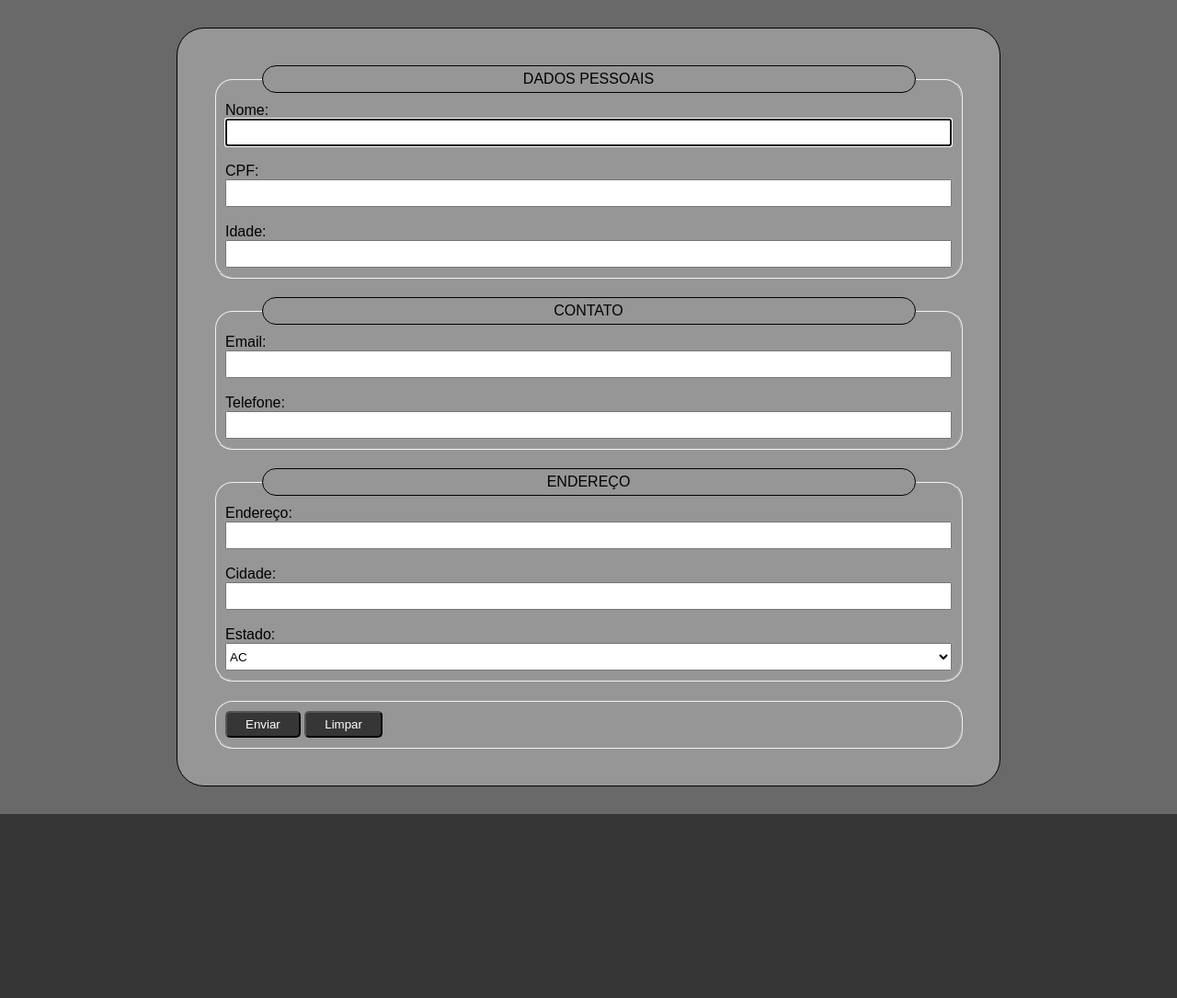
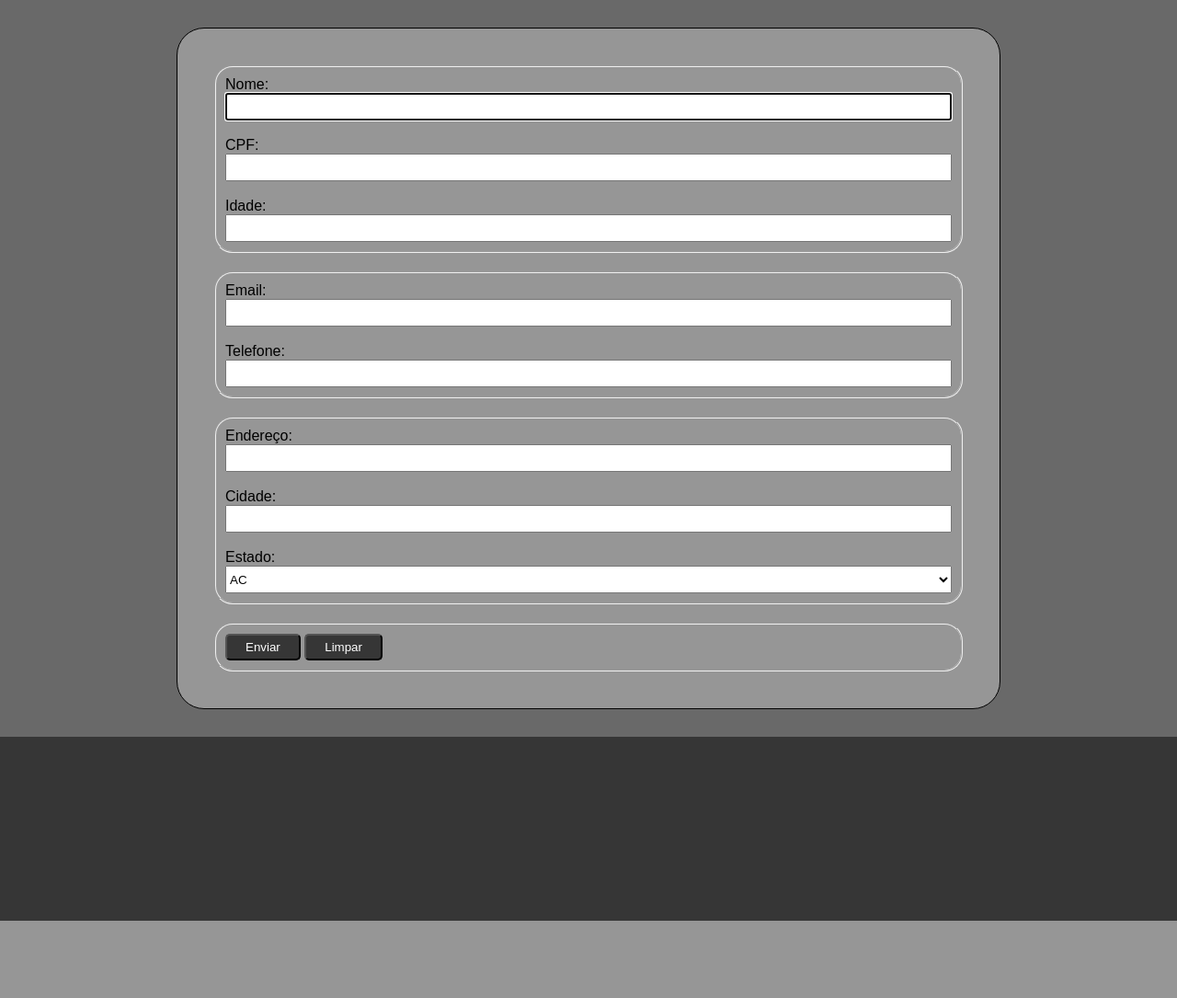
Before and after one commit to ivelcorvo/Cadastro_Em_Sessao, a PHP site: page /cadastro.php in a window 1280 px wide. Shown: the part 32-1117 px from the top of the page at 92% size. After the commit the page ends 1033 px from the top, so only its background shows below. Run offline with PHP 8.4, Linux system fonts and the light colour scheme.

Commit message:
várias melhorias

```diff
--- a/_css/cadastro_estilo.css
+++ /dev/null
@@ -1,52 +0,0 @@
-/*===================================================================================*/
- /* |  CADASTRO |*/
-
-fieldset{
-	margin: 20px;
-	border-radius: 20px;
-	-webkit-border-radius: 20px;
-	-moz-border-radius: 20px;
-	padding: 10px;
-}
-
-fieldset legend{
-	width: 90%;
-	text-align: center;
-	border: 1px solid #000000;
-	border-radius: 30px;
-	-webkit-border-radius: 30px;
-	-moz-border-radius: 30px;
-	padding: 5px;
-}
-
-.campo{
-	width: 100%;
-	height: 30px;
-}
-
-/*===================================================================================*/
-/* inputs */
-
-
-/*===================================================================*/
-/*                           MEDIA QUERIE                            */
-/*===================================================================*/
-
-
-
-
-
-
-
-
-
-
-
-
-
-
-
-/*
-
-
-*/
--- a/_css/estilo.css
+++ b/_css/estilo.css
@@ -1,5 +1,3 @@
-/*=======================================================================================================================*/
-/*  | GERAL |*/
 *{
 	margin: 0;
 	padding: 0;
@@ -8,8 +6,17 @@
 	-moz-box-sizing: border-box;
 }
 
+:root{
+	--cor1: #696969;
+	--cor2: #363636;
+	--cor3: #fff;
+	--cor4: #969696; /*#B5B5B5;*/
+	--cor5: #000000;
+	--cor6: steelblue;
+}
+
 body{
-	background-color: #696969 ;
+	background-color: var(--cor1);
 	font-family: Arial;
 }
 
@@ -27,8 +34,9 @@ h1{
 	border-radius: 5px;
 	-webkit-border-radius: 5px;
 	-moz-border-radius: 5px;
-	background-color: #363636;
-	color: #fff;
+	background-color: var(--cor2);
+	color: var(--cor3);
+	cursor: pointer;
 }
 
 .btn2{
@@ -37,29 +45,31 @@ h1{
 	-webkit-border-radius: 5px;
 	-moz-border-radius: 5px;
 	padding: 5px 10px 0 ;
-	background-color: #363636;
+	background-color: var(--cor2);
 }
 
 .titulo{
 	font-size: 30px;
 }
 
-.aviso-usuario{
-	margin-left: 18px;
-}
 
-/*=======================================================================================================================*/
- /*  | CONTEINER || PRINCIPAL  ||  CADASTRO |*/
+/* =========================================== */
+/* MAIN */
  .conteiner{
 	width: 70%;
 	margin: auto;
 }
+@media only screen and (max-width: 1000px){
+	.conteiner{
+		width: 80%;
+	}
+}
 
 section.principal{
-	background-color: #969696; /*#B5B5B5;*/
-	border: 1px solid #000000;
+	background-color: var(--cor4);
 	margin-top: 30px;
 	margin-bottom: 30px;
+	border: 1px solid ;
 	border-radius: 30px;
 	-webkit-border-radius: 30px;
 	-moz-border-radius: 30px;
@@ -69,28 +79,117 @@ section.principal{
 footer{
 	width: 100%;
 	height: 200px;
-	background-color: #363636;
+	background-color: var(--cor2);
 }
 
-/*===================================================================*/
-/*                           MEDIA QUERIE                            */
-/*===================================================================*/
+/* =========================================================================================== */
+/* MENU */
+/* =========================================================================================== */
+/* ========================================= */
+/* MENU DESKTOP */
+nav{
+	height: 32px;
+	line-height: 32px;
+	border-bottom: 1px solid var(--cor5);
+	background-color: var(--cor2);
+	position: relative;
+}
 
+ul.menu{
+	width: 100%;
+	padding: 0 10px 0;
+	list-style-type: none;
+	display: flex;
+}
+ul.menu li{
+	text-align: left;
+}
+ul.menu li a{
+	padding: 0px 20px 0px;
+	color: var(--cor6);
+	text-decoration: none;
+	display: block;
+}
+ul.menu li a:hover{
+	background-color: rgba(0,0,0,0.1);
+}
+
+/* ========================================= */
+/* MENU MOBILE */
+.lbl-menu, ul.menu-movel, #check{
+	display: none;
+}
+.lbl-menu{
+	width: 50px;
+	font-size: 30px;
+	padding-left: 15px;
+	color: var(--cor3);
+	cursor: pointer;
+}
+ul.menu-movel{
+	width: 35%;
+	margin-top: -200px;
+	background-color: var(--cor2);
+}
+ul.menu-movel li{
+	text-align: center;
+	width: 100%;
+	border-bottom: 1px solid var(--cor5);
+}
+ul.menu-movel li a{
+	display: block;
+	text-decoration: none;
+	color: var(--cor6);
+}
+ul.menu-movel li a:hover{
+	background-color: rgba(0,0,0,0.1);
+}
+#check:checked ~ ul.menu-movel{
+	margin-top: 0;
+}
 @media only screen and (max-width: 1000px){
-	.conteiner{
-		width: 80%;
+	ul.menu{
+		display: none;
+	}
+	.lbl-menu, ul.menu-movel{
+		display: block;
 	}
 }
 
-@media only screen and (max-width: 500px){
-	.conteiner{
-		width: 95%;
-	}
+/* =========================================================================================== */
+/* HOME */
+/* =========================================================================================== */
+.aviso-usuario ul{
+	margin-left: 18px;
 }
 
+/* =========================================================================================== */
+/* CADASTRO */
+/* =========================================================================================== */
+ fieldset{
+	margin: 20px;
+	border-radius: 20px;
+	-webkit-border-radius: 20px;
+	-moz-border-radius: 20px;
+	padding: 10px;
+}
+fieldset legend{
+	width: 90%;
+	text-align: center;
+	border: 1px solid var(--cor5);
+	border-radius: 30px;
+	-webkit-border-radius: 30px;
+	-moz-border-radius: 30px;
+	padding: 5px;
+}
+fieldset .campo{
+	width: 100%;
+	height: 30px;
+}
 
-
-/*=======================================================================================================================*/
+/* =========================================================================================== */
+/* LISTAR */
+/* =========================================================================================== */
 
 td{
 	padding: 5px;
--- a/cadastro.php
+++ b/cadastro.php
@@ -27,18 +27,17 @@
 ?>
 
 <!DOCTYPE html>
-<html lang = 'pt-br'>
+<html lang = "pt-br">
 	<head>
-		<meta charset='utf-8'>
-        <meta name='author' content='Levi Alves'>
-        <meta name='description' content='Cadastro'>
-        <meta name='robots' content='index, nofollow'>
-        <meta name='viewport' content='width=device-width, initial-scale=1.0'>
-        <meta http-equiv='X-UA-Compatible' content='IE=edge'>
-		<title>php</title>
-		<link rel='stylesheet' type="text/css" href='_css/menu.css'>
-		<link rel='stylesheet' type="text/css" href='_css/estilo.css'>
-		<link rel='stylesheet' type="text/css" href='_css/cadastro_estilo.css'>
+		<meta charset="utf-8">
+        <meta name="author" content="Levi Alves">
+        <meta name="description" content="Cadastro">
+        <meta name="robots" content="index, nofollow">
+        <meta name="viewport" content="width=device-width, initial-scale=1.0">
+        <meta http-equiv="X-UA-Compatible" content="IE=edge">
+		<title>Cad - Cadastro</title>
+		<link rel="stylesheet" type="text/css" href="_css/estilo.css">
+		<link rel="shortcut icon" type="imagem/png" href="_icon/cadastro.png">
 	</head>
 	<body>
 		<header>
@@ -60,10 +59,10 @@
 			</nav>
 		</header>
 
+		<main>
 			<section class="principal conteiner">
 				<form action="salvar.php" method="post">
 					<fieldset>
-					<legend>DADOS PESSOAIS</legend>
 						<input type="hidden" name="id" value="<?php echo $id; ?>"> <!-- apenas para receber o id e utiliza em salvar.php para salvar as alterações -->
 						<label for="nome">Nome: </label>
 						<input type="text" name="nome" id="nome" class="campo" required autofocus value="<?php echo $nome; ?>"><br><br>
@@ -73,14 +72,12 @@
 						<input type="number" name="idade" id="idade" class="campo" required value="<?php echo $idade; ?>">
 					</fieldset>
 					<fieldset>
-					<legend>CONTATO</legend>
 						<label for="email">Email: </label>
 						<input type="text" name="email" id="email" class="campo" required value="<?php echo $email; ?>"><br><br>
 						<label for="telefone">Telefone: </label>
 						<input type="text" name="telefone" id="telefone" class="campo" required value="<?php echo $telefone; ?>">
 					</fieldset>
 					<fieldset>
-					<legend>ENDEREÇO</legend>
 						<label for="endereco">Endereço: </label>
 						<input type="text" name="endereco" id="endereco" class="campo" required value="<?php echo $endereco; ?>"><br><br>
 						<label for="cidade">Cidade: </label>
@@ -108,9 +105,9 @@
 					</fieldset>
 				</form>
 			</section>
-
+		</main>
 
 		<footer>
-		<footer>
+		</footer>
 	</body>
 </html>
--- a/lista.php
+++ b/lista.php
@@ -21,9 +21,9 @@
         <meta name="robots" content="index, nofollow">
         <meta name="viewport" content="width=device-width, initial-scale=1.0">
         <meta http-equiv="X-UA-Compatible" content="IE=edge">
-		<title>php</title>
-		<link rel="stylesheet" type="text/css" href="_css/menu.css">
+		<title>Cad - Listar</title>
 		<link rel="stylesheet" type="text/css" href="_css/estilo.css">
+		<link rel="shortcut icon" type="imagem/png" href="_icon/cadastro.png">
 		<meta charset="utf-8">
 	</head>
 	<body>
@@ -46,6 +46,7 @@
 			</nav>
 		</header>
 
+		<main>
 			<section class="principal conteiner">
 				<table border="1">
 					<thead>
@@ -84,6 +85,7 @@
 					</tbody>
 				</table>
 			</section>
+		</main>
 
 		<footer>
 		</footer>
--- a/salvar.php
+++ b/salvar.php
@@ -3,7 +3,7 @@
 	//session_destroy();
 	//var_dump($_POST);
 
-	if(isset($_POST) && $_POST["id"] != ""){ //verifica se está setado e possue uma possição que deve se atualizada
+	if(isset($_POST) && $_POST["id"] != ""){ //verifica se está setado e possue uma possição que deve ser atualizada
 		$id = $_POST["id"];
 		$_SESSION["cadastropessoal"][$id]["nome"]     = $_POST["nome"];
 		$_SESSION["cadastropessoal"][$id]["cpf"]      = $_POST["cpf"];
@@ -13,7 +13,7 @@
 		$_SESSION["cadastropessoal"][$id]["endereco"] = $_POST["endereco"];
 		$_SESSION["cadastropessoal"][$id]["cidade"]   = $_POST["cidade"];
 		$_SESSION["cadastropessoal"][$id]["estado"]   = $_POST["estado"];
- 	}else if(count($_POST)){ // verificar se post recebeu algo
+ 	}else if(count($_POST)){
 		$_SESSION["cadastropessoal"][] = $_POST;
 	}else
 		echo"não há registros";
```
Also changed, not shown: _css/menu.css (deleted, +0 -96 lines), index.php (+10 -6 lines), _icon/cadastro.png (added). Lines whose indentation alone changed are shown as unchanged.
